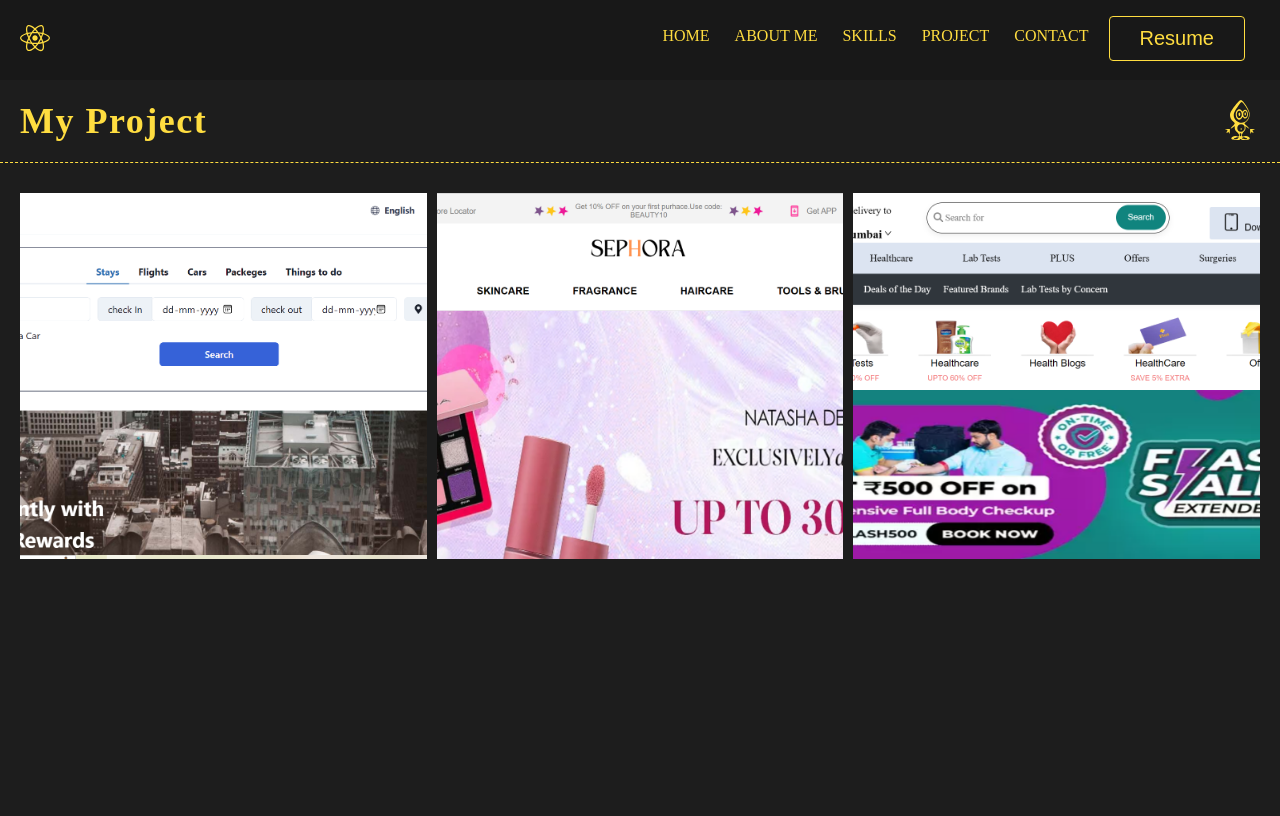
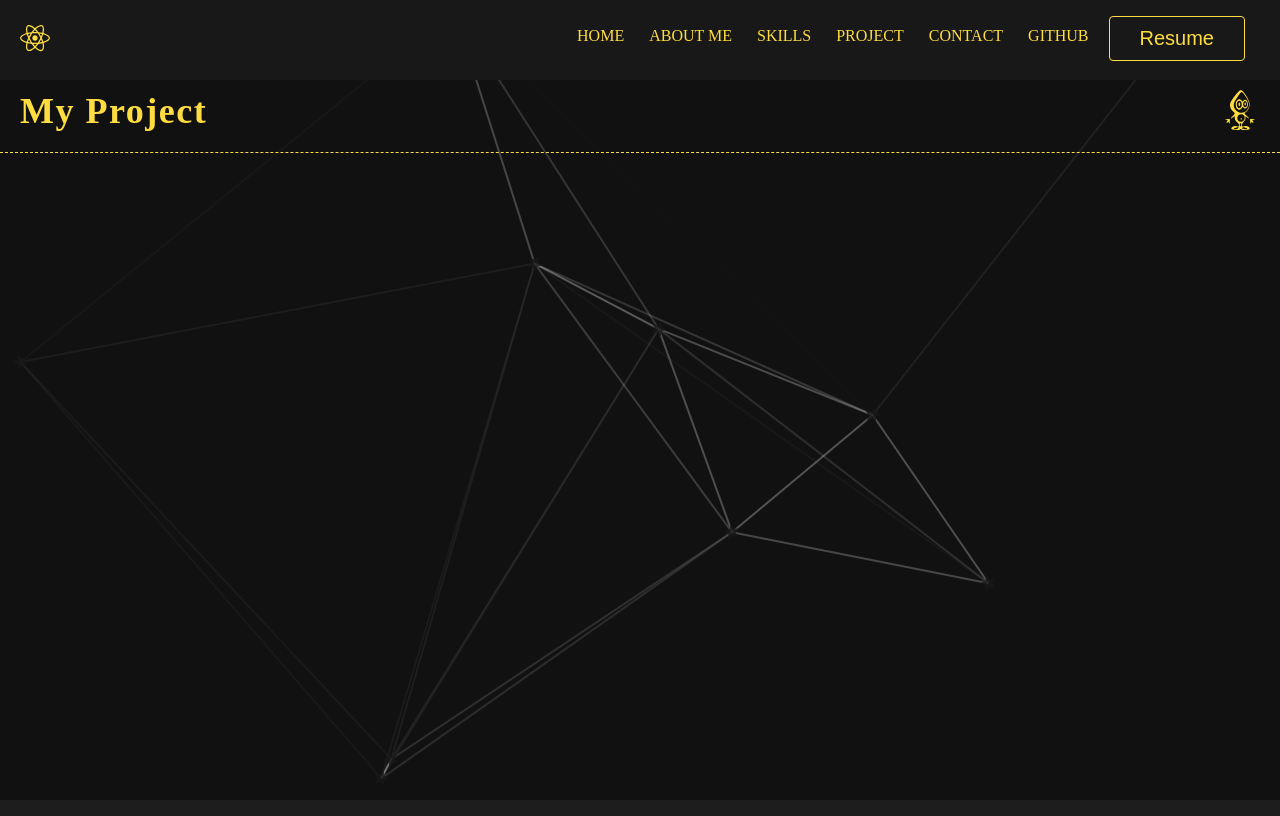
Before and after one commit to sejal710/sejal710.github.io, a React (Create React App) app: page /project in a window 1280 px wide. Shown: the top 816 px of the page. Built offline with nearby package versions, Linux system fonts and the light colour scheme.

Commit message:
my-protfolio

```diff
--- a/src/App.js
+++ b/src/App.js
@@ -7,17 +7,18 @@
 import Resume from './containers/resume/index'
 import Skills from './containers/skills/index'
 import Navbar from './components/navBar';
-import { useLocation } from 'react-router-dom';
+// import { useLocation } from 'react-router-dom';
 import Particle from './utils.js/particle';
 
 function App() {
-  const location = useLocation()
+  // const location = useLocation()
 
-  const renderparticleJsinHomePage = location.pathname === '/'
+  // const renderparticleJsinHomePage = location.pathname === '/'
   return (
     <div className='App'>
       {
-        renderparticleJsinHomePage && <Particle />
+        // renderparticleJsinHomePage &&
+         <Particle />
       }
 
       <Navbar />
--- a/src/App.scss
+++ b/src/App.scss
@@ -4,5 +4,6 @@
 
     &__main-page-content{
         height: calc(100% - 80px);
+       margin-top: 70px;
     }
 }
--- a/src/components/navBar/index.jsx
+++ b/src/components/navBar/index.jsx
@@ -10,6 +10,7 @@
     {label : 'SKILLS', to : '/skills'},
     {label : 'PROJECT', to : '/project'},
     {label : 'CONTACT', to : '/contact'},
+    {label : 'GITHUB' ,to : '/github'}
 ]
 
 export default function Navbar() {
@@ -18,7 +19,7 @@
        setToggleIcon(!toggleIcon)
     }
   return (
-    <div style={{zIndex:'1'}}>
+    <div className='nav'>
         <nav className='navbar' >
           <div className='navbar_container'>
              <Link to='/' className='navbar_container_logo'><FaReact size={30} /></Link>
--- a/src/components/navBar/style.scss
+++ b/src/components/navBar/style.scss
@@ -1,4 +1,11 @@
-
+.nav{
+    z-index: 1;
+    position: fixed;
+    width: 100%;
+    height:80px ;
+    // overflow: hidden;
+    top: 0;
+}
 .navbar{
     background-color: var(--yellow-theme-nav-background-color);
     display: 'flex';
@@ -6,8 +13,6 @@
     justify-content: center;
     align-items: center;
     font-size: 1.2rem;
-    position: sticky;
-
     &_container{
         display: flex;
         align-items: center;
--- a/src/containers/home/index.jsx
+++ b/src/containers/home/index.jsx
@@ -4,6 +4,11 @@
 import {Animate} from 'react-simple-animate'
 import sejal from '../../Images/sejal.jpg'
 import './style.scss'
+import About from '../about/index';
+import Protfolio from '../protfolio/index';
+// import Resume from '../resume/index';
+import Skills from '../skills/index';
+import Contact from '../contact/index';
 
 export default function Home() {
    const navigate = useNavigate()
@@ -11,6 +16,7 @@
        navigate('/contact')
   }
   return (
+    <div className='ho'>
     <div className='Home-head'>
           <div className='image'>
              <img  src={sejal} alt='Sejal' />
@@ -33,5 +39,10 @@
       </Animate>
     </section>
     </div>
+    <About />
+    <Skills />
+    <Protfolio />
+    <Contact />
+    </div>
   )
 }
--- a/src/containers/protfolio/index.jsx
+++ b/src/containers/protfolio/index.jsx
@@ -22,10 +22,10 @@
 
   return (
     <section id='protfolio' className='protfolio'>
-    <PageHeaderContainer
+     <PageHeaderContainer
     headerText='My Project'
     icon ={<SiCodeproject size={40} />}/>
-    <div className='protfolio__content'>
+    {/*<div className='protfolio__content'>
     <div className='protfolio__content__cards'>
       {
         Project.map((item,i)=>(
@@ -53,7 +53,7 @@
         ))
       }
     </div>
-    </div>
+    </div> */}
   </section>
   )
 }
--- a/src/containers/protfolio/style.scss
+++ b/src/containers/protfolio/style.scss
@@ -1,6 +1,6 @@
 .protfolio {
     z-index: -1;
-    position: relative;
+    // position: absolute;
 
     &__content {
         padding: 20px;
--- a/src/index.scss
+++ b/src/index.scss
@@ -5,12 +5,12 @@
 
 
 
-  --yellow-theme-background-color : #1d1d1d;
+  --yellow-theme-background-color :#1d1d1d ;
   --yellow-theme-main-color:#ffdd40;
   --yellow-theme-sub-text-color:#ffffff;
   --yellow-theme-nav-background-color:#181818;
 }
-
+// #ffffff
 *{
    box-sizing: border-box;
    padding: 0;
@@ -24,6 +24,7 @@
 
 body{
   background: var(--yellow-theme-background-color );
+  // background-color: white;
   height: 100%;
 }
 
```
Also changed, not shown: src/Images/sejal.jpg, 1 other file (tests, documents, lock files or other folders).
